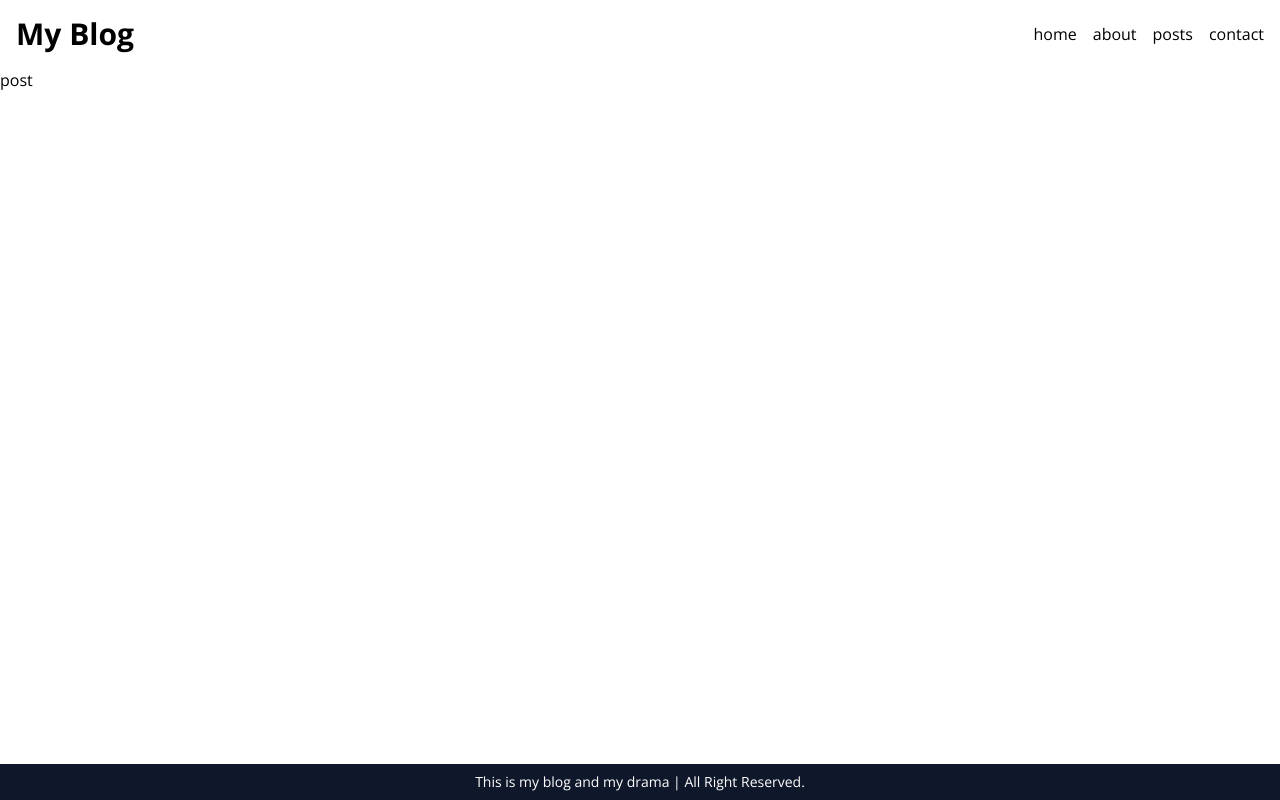
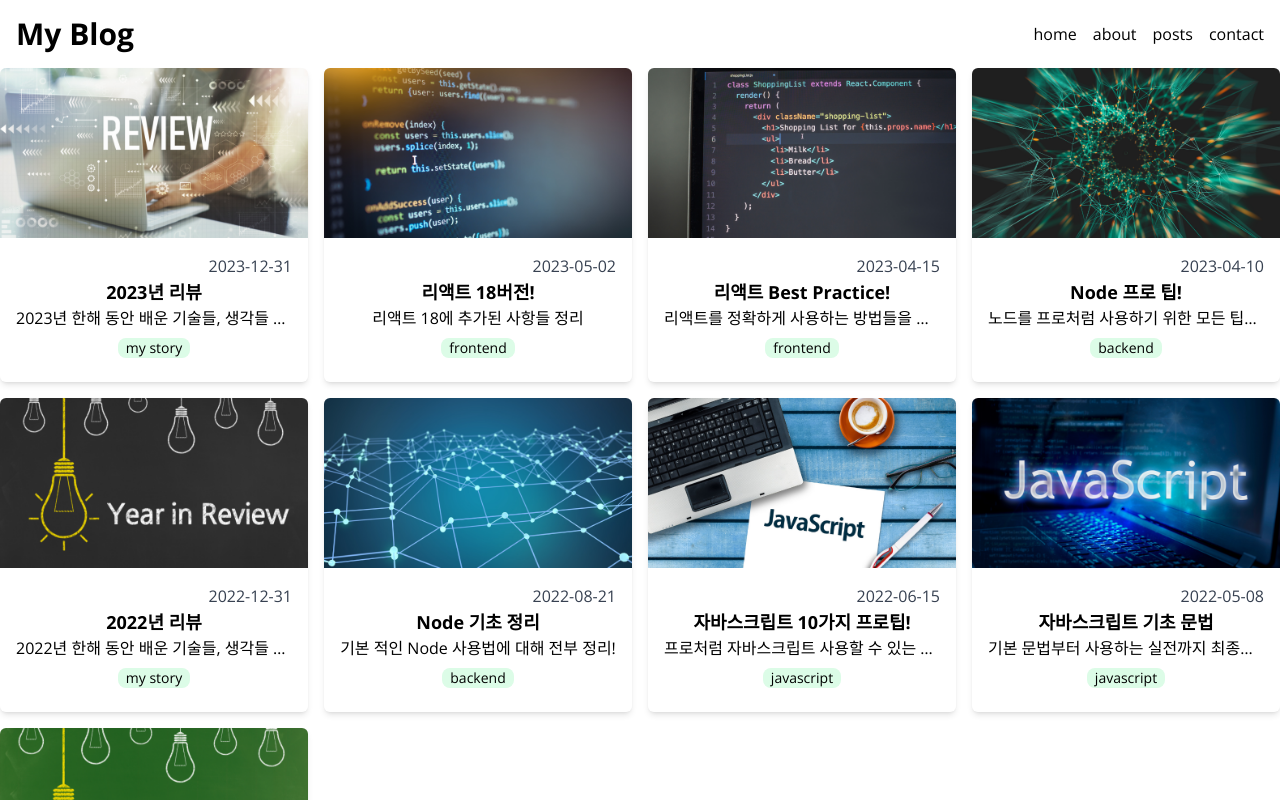
Before and after one commit to myjhye/blog, a Next.js app: page /posts in a window 1280 px wide. Built offline with nearby package versions, Linux system fonts and the light colour scheme.

Commit message:
필터가능한 포스트 페이지

```diff
--- a/src/app/posts/page.tsx
+++ b/src/app/posts/page.tsx
@@ -1,6 +1,20 @@
-export default function PostsPage() {
+import FilterablePosts from "@/components/FilterablePosts";
+import PostsGrid from "@/components/PostsGrid";
+import { getAllPosts, getFeaturedPosts } from "@/service/posts"
+
+export default async function PostsPage() {
+
+    // 모든 블로그 포스트 가져오기
+    const posts = await getAllPosts();
+    // 블로그 포스트에서 -> 중복되지 않는 -> 카테고리 목록 가져오기
+    const categories = [ ...new Set(posts.map((post) => post.category))];
 
     return (
-        <p>post</p>
+        <section>
+            <FilterablePosts
+                posts={posts}
+                categories={categories}
+            />
+        </section>
     )
 }
--- /dev/null
+++ b/src/components/Categories.tsx
@@ -0,0 +1,24 @@
+type Props = {
+    categories: string[];
+    selected: string;
+    onClick: (category: string) => void;
+}
+
+export default function Categories({categories, selected, onClick}: Props) {
+
+    return (
+        <section>
+            <h2>Category</h2>
+            <ul>
+                {categories.map((category) => (
+                    <li
+                        key={category}
+                        onClick={() => onClick(category)}
+                    >
+                        {category}
+                    </li>
+                ))}
+            </ul>
+        </section>
+    )
+}
--- /dev/null
+++ b/src/components/FilterablePosts.tsx
@@ -0,0 +1,41 @@
+'use client';
+
+import { Post } from "@/service/posts"
+import { useState } from "react";
+import PostsGrid from "./PostsGrid";
+import Categories from "./Categories";
+
+// Props 타입 정의
+type Props = {
+    // 블로그 포스트 배열
+    posts: Post[];
+    // 카테고리 목록 배열
+    categories: string[];
+};
+
+
+// 모든 게시물을 표시하는 -> 'All Posts' 카테고리 정의
+const ALL_POSTS = 'All Posts';
+
+
+export default function FilterablePosts({posts, categories}: Props) {
+
+    // 선택된 카테고리
+    const [selected, setSelected] = useState(ALL_POSTS);
+
+    // 선택된 카테고리에 따라 -> 게시물 필터링
+    const filtered = selected === ALL_POSTS
+                        ? posts
+                        : posts.filter((post) => post.category === selected);
+
+    return (
+        <section>
+            <PostsGrid posts={filtered} />
+            <Categories
+                categories={[ALL_POSTS, ...categories]}
+                selected={selected}
+                onClick={(selected) => setSelected(selected)}
+            />
+        </section>
+    )
+}
```
